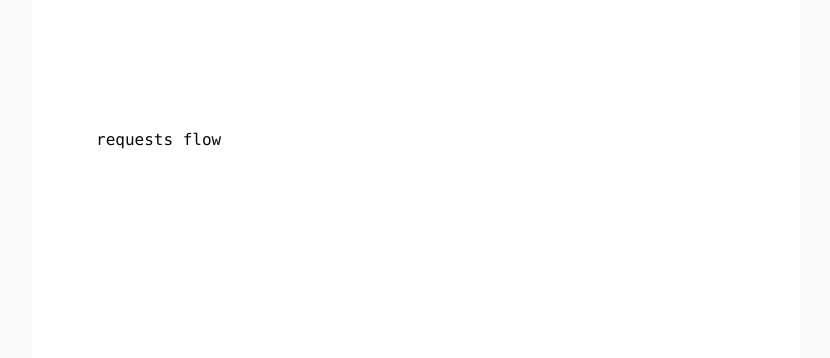
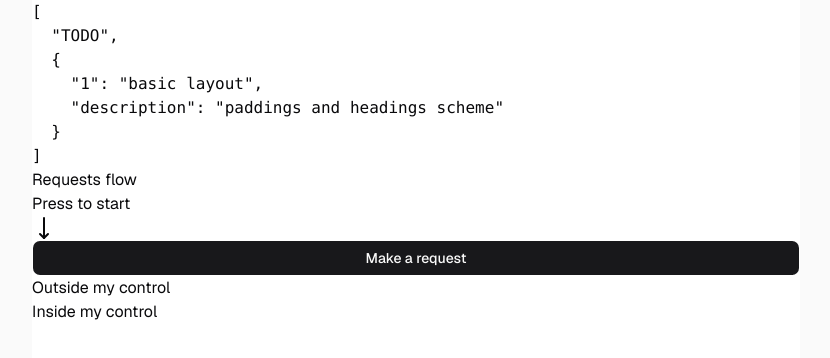
Before and after one commit to 4erkashin/nextjs-sandbox, a Next.js app: page / in a window 1280 px wide. Shown: the top 358 px of the page, without its empty margins (224-1054 px from the left). Built offline with nearby package versions, Linux system fonts and the light colour scheme.

Commit message:
feat: start building page about requests flow

```diff
--- a/app/page.tsx
+++ b/app/page.tsx
@@ -1,8 +1,46 @@
+import { cn } from "@/lib/utils";
+
+import { RequestsFlow } from "./requests-flow";
+
 export default function Home() {
   return (
-    <div className="flex min-h-screen items-center justify-center bg-zinc-50 font-sans dark:bg-black">
-      <main className="flex min-h-screen w-full max-w-3xl flex-col items-center justify-between bg-white px-16 py-32 sm:items-start dark:bg-black">
-        <pre>requests flow</pre>
+    <div
+      className={cn(
+        "min-h-screen",
+        "flex flex-col items-center justify-center",
+        "bg-zinc-50 font-sans dark:bg-black",
+      )}
+    >
+      <header
+        className={cn(
+          "w-full max-w-3xl",
+          "flex flex-col",
+          "bg-white dark:bg-black",
+        )}
+      >
+        <pre>
+          {JSON.stringify(
+            [
+              "TODO",
+              {
+                1: "basic layout",
+                description: "paddings and headings scheme",
+              },
+            ],
+            null,
+            2,
+          )}
+        </pre>
+      </header>
+
+      <main
+        className={cn(
+          "w-full max-w-3xl",
+          "flex flex-1 flex-col",
+          "bg-white dark:bg-black",
+        )}
+      >
+        <RequestsFlow />
       </main>
     </div>
   );
--- /dev/null
+++ b/app/requests-flow.tsx
@@ -0,0 +1,19 @@
+import { MoveDown } from "lucide-react";
+
+import { Button } from "@/components/ui/button";
+
+export function RequestsFlow() {
+  return (
+    <>
+      <h1>Requests flow</h1>
+
+      <span>Press to start</span>
+      <MoveDown />
+      <Button>Make a request</Button>
+
+      <h2>Outside my control</h2>
+
+      <h2>Inside my control</h2>
+    </>
+  );
+}
--- /dev/null
+++ b/components/ui/button.tsx
@@ -0,0 +1,60 @@
+"use client";
+
+import { Button as ButtonPrimitive } from "@base-ui/react/button";
+import { cva, type VariantProps } from "class-variance-authority";
+
+import { cn } from "@/lib/utils";
+
+const buttonVariants = cva(
+  "focus-visible:border-ring focus-visible:ring-ring/50 aria-invalid:ring-destructive/20 dark:aria-invalid:ring-destructive/40 aria-invalid:border-destructive dark:aria-invalid:border-destructive/50 rounded-md border border-transparent bg-clip-padding text-sm font-medium focus-visible:ring-[3px] aria-invalid:ring-[3px] [&_svg:not([class*='size-'])]:size-4 inline-flex items-center justify-center whitespace-nowrap transition-all disabled:pointer-events-none disabled:opacity-50 [&_svg]:pointer-events-none shrink-0 [&_svg]:shrink-0 outline-none group/button select-none",
+  {
+    defaultVariants: {
+      size: "default",
+      variant: "default",
+    },
+    variants: {
+      size: {
+        default:
+          "h-9 gap-1.5 px-2.5 in-data-[slot=button-group]:rounded-md has-data-[icon=inline-end]:pr-2 has-data-[icon=inline-start]:pl-2",
+        icon: "size-9",
+        "icon-lg": "size-10",
+        "icon-sm":
+          "size-8 rounded-[min(var(--radius-md),10px)] in-data-[slot=button-group]:rounded-md",
+        "icon-xs":
+          "size-6 rounded-[min(var(--radius-md),8px)] in-data-[slot=button-group]:rounded-md [&_svg:not([class*='size-'])]:size-3",
+        lg: "h-10 gap-1.5 px-2.5 has-data-[icon=inline-end]:pr-3 has-data-[icon=inline-start]:pl-3",
+        sm: "h-8 gap-1 rounded-[min(var(--radius-md),10px)] px-2.5 in-data-[slot=button-group]:rounded-md has-data-[icon=inline-end]:pr-1.5 has-data-[icon=inline-start]:pl-1.5",
+        xs: "h-6 gap-1 rounded-[min(var(--radius-md),8px)] px-2 text-xs in-data-[slot=button-group]:rounded-md has-data-[icon=inline-end]:pr-1.5 has-data-[icon=inline-start]:pl-1.5 [&_svg:not([class*='size-'])]:size-3",
+      },
+      variant: {
+        default: "bg-primary text-primary-foreground hover:bg-primary/80",
+        destructive:
+          "bg-destructive/10 hover:bg-destructive/20 focus-visible:ring-destructive/20 dark:focus-visible:ring-destructive/40 dark:bg-destructive/20 text-destructive focus-visible:border-destructive/40 dark:hover:bg-destructive/30",
+        ghost:
+          "hover:bg-muted hover:text-foreground dark:hover:bg-muted/50 aria-expanded:bg-muted aria-expanded:text-foreground",
+        link: "text-primary underline-offset-4 hover:underline",
+        outline:
+          "border-border bg-background hover:bg-muted hover:text-foreground dark:bg-input/30 dark:border-input dark:hover:bg-input/50 aria-expanded:bg-muted aria-expanded:text-foreground shadow-xs",
+        secondary:
+          "bg-secondary text-secondary-foreground hover:bg-secondary/80 aria-expanded:bg-secondary aria-expanded:text-secondary-foreground",
+      },
+    },
+  },
+);
+
+function Button({
+  className,
+  size = "default",
+  variant = "default",
+  ...props
+}: ButtonPrimitive.Props & VariantProps<typeof buttonVariants>) {
+  return (
+    <ButtonPrimitive
+      className={cn(buttonVariants({ className, size, variant }))}
+      data-slot="button"
+      {...props}
+    />
+  );
+}
+
+export { Button, buttonVariants };
--- a/package.json
+++ b/package.json
@@ -9,6 +9,7 @@
     "lint": "eslint"
   },
   "dependencies": {
+    "@base-ui/react": "^1.1.0",
     "@tanstack/react-query": "^5.90.19",
     "@tanstack/react-query-devtools": "^5.91.2",
     "class-variance-authority": "^0.7.1",
```
Also changed, not shown: components.json, 1 other file (tests, documents, lock files or other folders).
